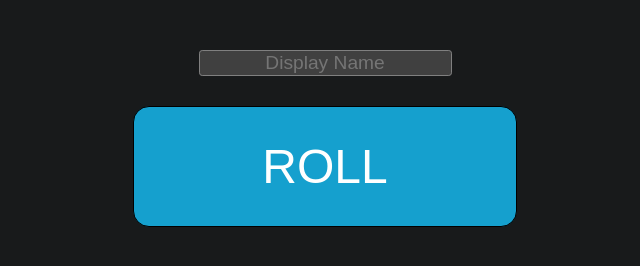
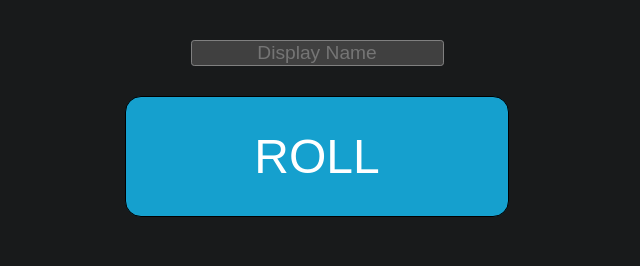
Before and after one commit to B-andir/DiceWBot, a website: page public/index.html in a window 1280 px wide. Shown: the whole page, without its empty margins (323-963 px from the left). Drawn offline with Linux system fonts and the light colour scheme.

Commit message:
Updated title and added favicon

```diff
--- a/public/index.html
+++ b/public/index.html
@@ -3,7 +3,9 @@
 <head>
     <meta charset="UTF-8">
     <meta name="viewport" content="width=device-width, initial-scale=1.0">
-    <title>Simple Site</title>
+    <title>Ranald's Dice Room</title>
+    <link rel="icon" type="image/png" sizes="48x48" href="./favicon_x48.ico">
+    <link rel="icon" type="image/png" sizes="32x32" href="./favicon_x32.ico">
     <link rel="stylesheet" href="style.css">
 </head>
 <body>
--- a/public/style.css
+++ b/public/style.css
@@ -3,7 +3,10 @@ body {
     text-align: center;
     margin-top: 50px;
     background-color: #181A1B;
-    width: 100vw;
+    width: 90vw;
+    height: 90vh;
+    padding: 5vh 5vw;
+    margin: 0;
     overflow: hidden;
 }
 
```
Also changed, not shown: public/favicon_x32.ico (added), public/favicon_x48.ico (added).
